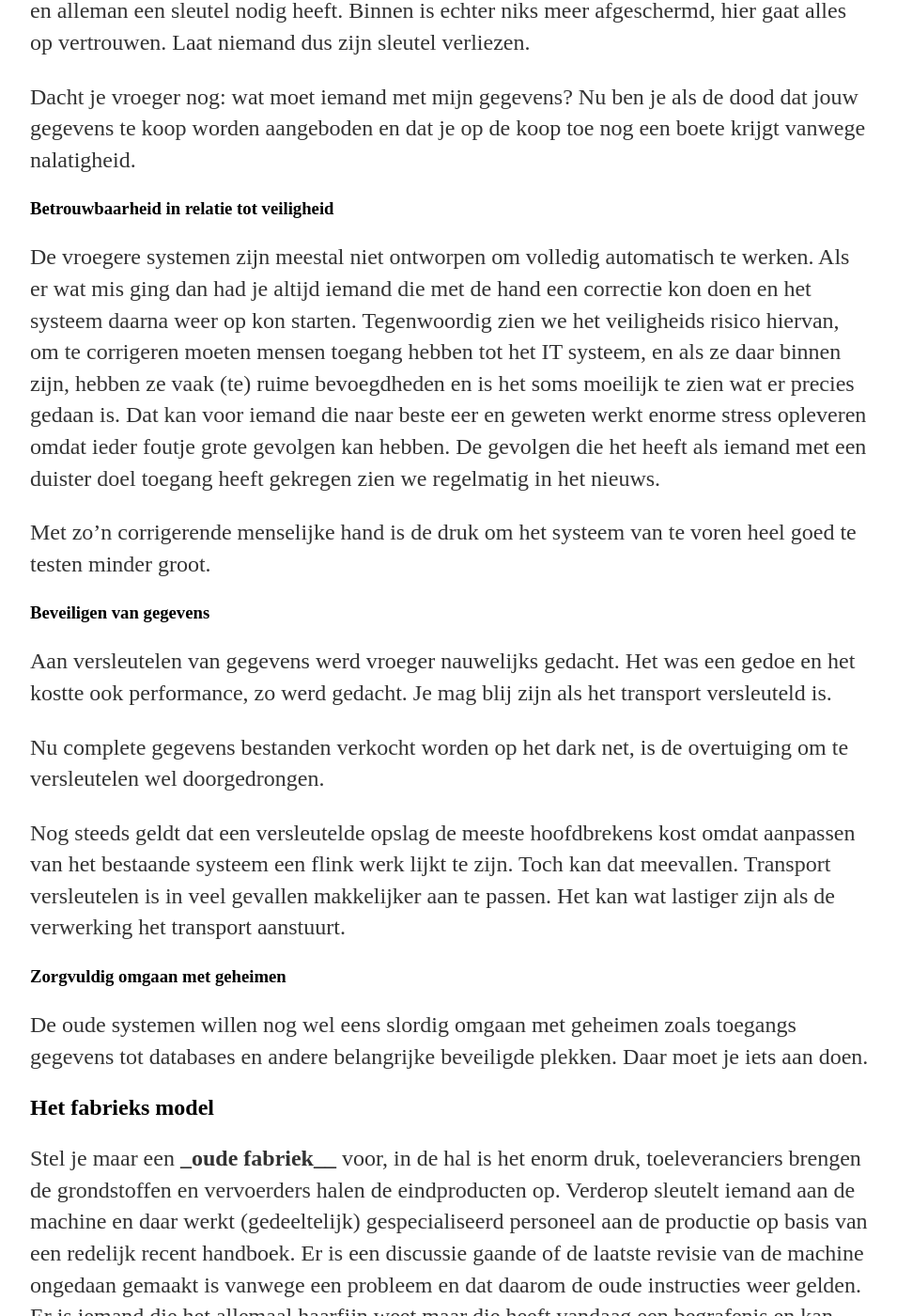
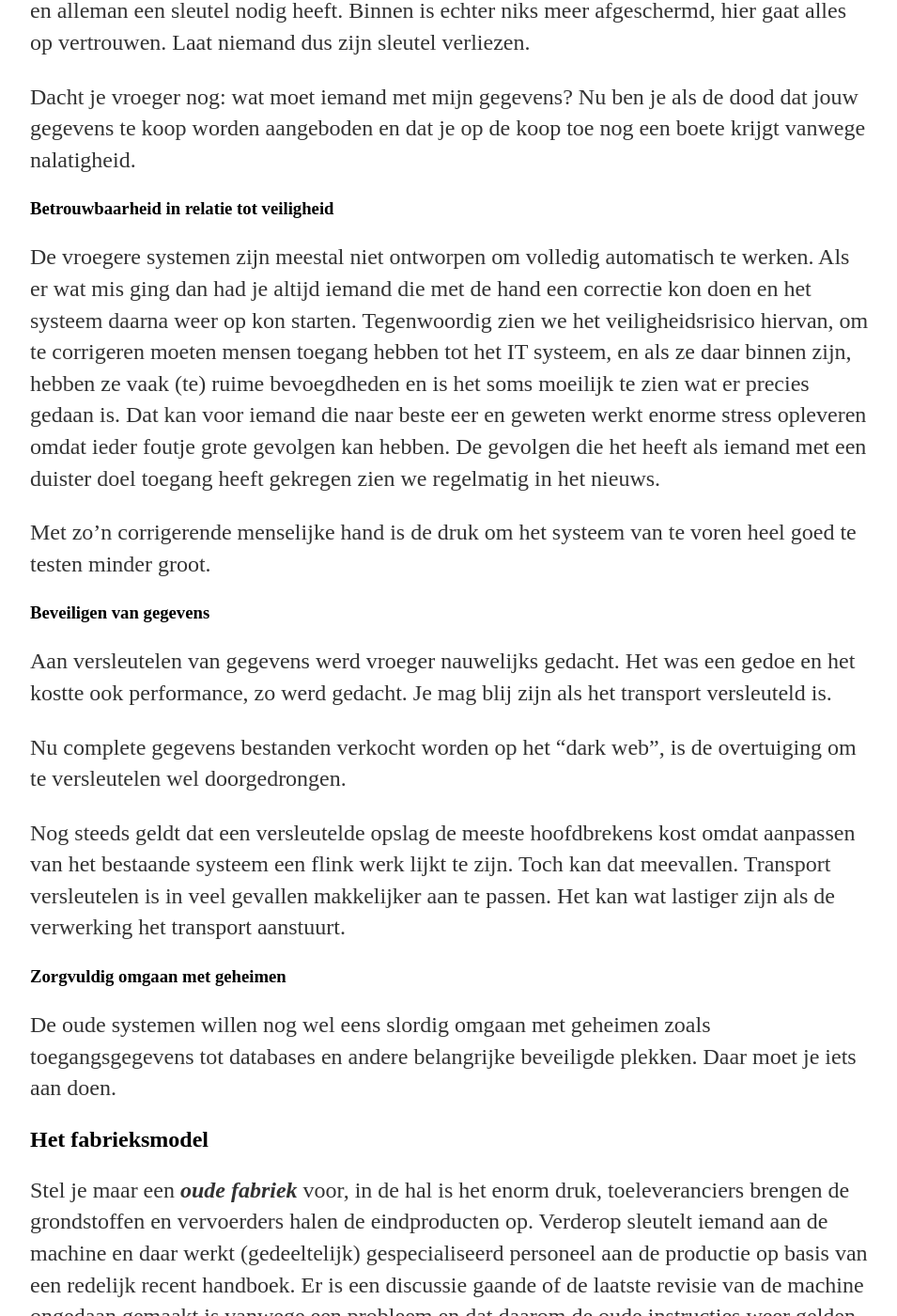
Before and after one commit to paedelm/paedelm.github.io, a Jekyll site: the page built from _posts/2021-05-03-Touwtje-uit-de-brievenbus.md, in a window 1280 px wide and 1400 px high, scrolled down 1050 px. Shown: the whole window at 94% size, without its empty margins (160-1115 px from the left). Built offline with Jekyll 4.4.1, drawn with Linux system fonts in a browser that asks for light colours; some of the changed text lies outside the part shown.

Commit message:
spelfouten

```diff
--- a/_posts/2021-05-03-Touwtje-uit-de-brievenbus.md
+++ b/_posts/2021-05-03-Touwtje-uit-de-brievenbus.md
@@ -23,7 +23,7 @@ De stafchef van Navalny betichtte onze parlementariërs van naïviteit, zijn zij
 ### Betrouwbaarheid in relatie tot veiligheid
 
   De vroegere systemen zijn meestal niet ontworpen om volledig automatisch te werken. Als er wat mis ging dan had je altijd iemand die met de hand een correctie kon doen en het systeem daarna weer op kon starten.
-  Tegenwoordig zien we het veiligheids risico hiervan, om te corrigeren moeten mensen toegang hebben tot het IT systeem, en als ze daar binnen zijn, hebben ze vaak (te) ruime bevoegdheden en is het soms moeilijk te zien wat er precies gedaan is. Dat kan voor iemand die naar beste eer en geweten werkt enorme stress opleveren omdat ieder foutje grote gevolgen kan hebben. De gevolgen die het heeft als iemand met een duister doel toegang heeft gekregen zien we regelmatig in het nieuws.
+  Tegenwoordig zien we het veiligheidsrisico hiervan, om te corrigeren moeten mensen toegang hebben tot het IT systeem, en als ze daar binnen zijn, hebben ze vaak (te) ruime bevoegdheden en is het soms moeilijk te zien wat er precies gedaan is. Dat kan voor iemand die naar beste eer en geweten werkt enorme stress opleveren omdat ieder foutje grote gevolgen kan hebben. De gevolgen die het heeft als iemand met een duister doel toegang heeft gekregen zien we regelmatig in het nieuws.
 
   Met zo'n corrigerende menselijke hand is de druk om het systeem van te voren heel goed te testen minder groot.
 
@@ -31,19 +31,19 @@ De stafchef van Navalny betichtte onze parlementariërs van naïviteit, zijn zij
 
   Aan versleutelen van gegevens werd vroeger nauwelijks gedacht. Het was een gedoe en het kostte ook performance, zo werd gedacht. Je mag blij zijn als het transport versleuteld is.
 
-  Nu complete gegevens bestanden verkocht worden op het dark net, is de overtuiging om te versleutelen wel doorgedrongen.
+  Nu complete gegevens bestanden verkocht worden op het "dark web", is de overtuiging om te versleutelen wel doorgedrongen.
 
   Nog steeds geldt dat een versleutelde opslag de meeste hoofdbrekens kost omdat aanpassen van het bestaande systeem een flink werk lijkt te zijn. Toch kan dat meevallen. Transport versleutelen is in veel gevallen makkelijker aan te passen. Het kan wat lastiger zijn als de verwerking het transport aanstuurt.
 
 ### Zorgvuldig omgaan met geheimen
 
-  De oude systemen willen nog wel eens slordig omgaan met geheimen zoals toegangs gegevens tot databases en andere belangrijke beveiligde plekken. Daar moet je iets aan doen.
+  De oude systemen willen nog wel eens slordig omgaan met geheimen zoals toegangsgegevens tot databases en andere belangrijke beveiligde plekken. Daar moet je iets aan doen.
 
 
-## Het fabrieks model
+## Het fabrieksmodel
 
 
-  Stel je maar een **_oude fabriek__** voor, in de hal is het enorm druk, toeleveranciers brengen de grondstoffen en vervoerders halen de eindproducten op. Verderop sleutelt iemand aan de machine en daar werkt (gedeeltelijk) gespecialiseerd personeel aan de productie op basis van een redelijk recent handboek. Er is een discussie gaande of de laatste revisie van de machine ongedaan gemaakt is vanwege een probleem en dat daarom de oude instructies weer gelden. Er is iemand die het allemaal haarfijn weet maar die heeft vandaag een begrafenis en kan eigenlijk niet gestoord worden.
+  Stel je maar een **_oude fabriek_** voor, in de hal is het enorm druk, toeleveranciers brengen de grondstoffen en vervoerders halen de eindproducten op. Verderop sleutelt iemand aan de machine en daar werkt (gedeeltelijk) gespecialiseerd personeel aan de productie op basis van een redelijk recent handboek. Er is een discussie gaande of de laatste revisie van de machine ongedaan gemaakt is vanwege een probleem en dat daarom de oude instructies weer gelden. Er is iemand die het allemaal haarfijn weet maar die heeft vandaag een begrafenis en kan eigenlijk niet gestoord worden.
 
 
   De **_nieuwe fabriek_** ziet er anders uit: een gesloten fabriekshal met gekoppelde kluizen voor toevoer van grondstoffen en afvoer van producten.
@@ -60,7 +60,7 @@ De stafchef van Navalny betichtte onze parlementariërs van naïviteit, zijn zij
 
   Behalve het eenmalig neerzetten van de machine, de services in dit geval, is er verder geen behoefte om nog op locatie te komen, de interactieve shell, een heel krachtig maar gevaarlijk hulpmiddel, kan verwijderd worden. Onderhoud, beheer dus, zit in Git, er wordt verder niks van waarde op locatie bewaard, dat zit in de kluizen en databases en die heb je niet op de server staan.
 
-  De kluizen van de fabriekshal worden (cloud)storage containers, ze voldoen aan alle veiligheids eisen, jij maakt die aan voor een leverancier en geeft die een schrijfsleutel. Alles wat daar geschreven wordt, kan jij ophalen en verwerken.  De hulpmiddelen en documentatie komen van jouw storage provider. Omdat het systeem van de storage provider er tussen zit, ben je losgekoppeld van jouw toeleverancier.
+  De kluizen van de fabriekshal worden (cloud)storage containers, ze voldoen aan alle veiligheidseisen, jij maakt die aan voor een leverancier en geeft die een schrijfsleutel. Alles wat daar geschreven wordt, kan jij ophalen en verwerken.  De hulpmiddelen en documentatie komen van jouw storage provider. Omdat het systeem van de storage provider er tussen zit, ben je losgekoppeld van jouw toeleverancier.
 
   De log bevat maar al te vaak gegevens die je niet openbaar wil hebben. Het is belangrijke informatie dus sla je die op in een datakluis.
 
```
Also changed, not shown: other parts of _posts/2021-05-03-Touwtje-uit-de-brievenbus.md (+1 -1 lines).
